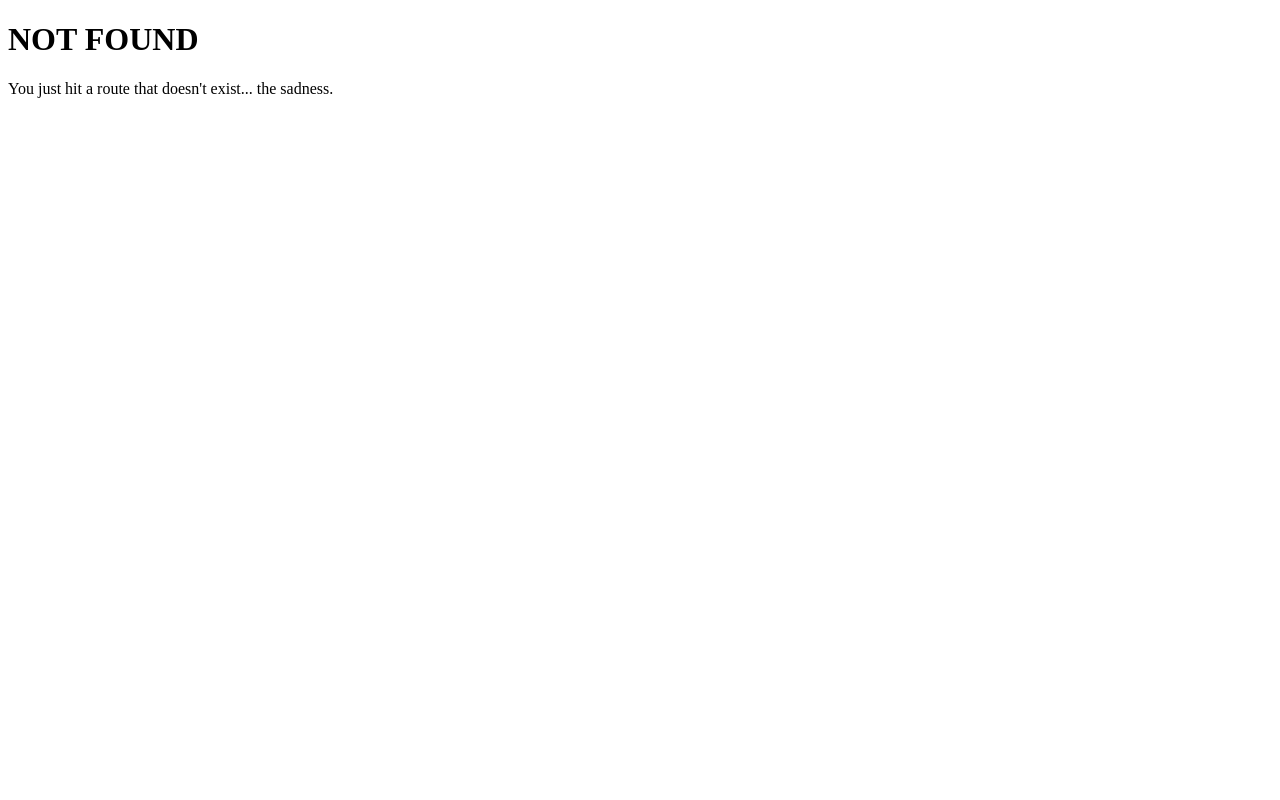
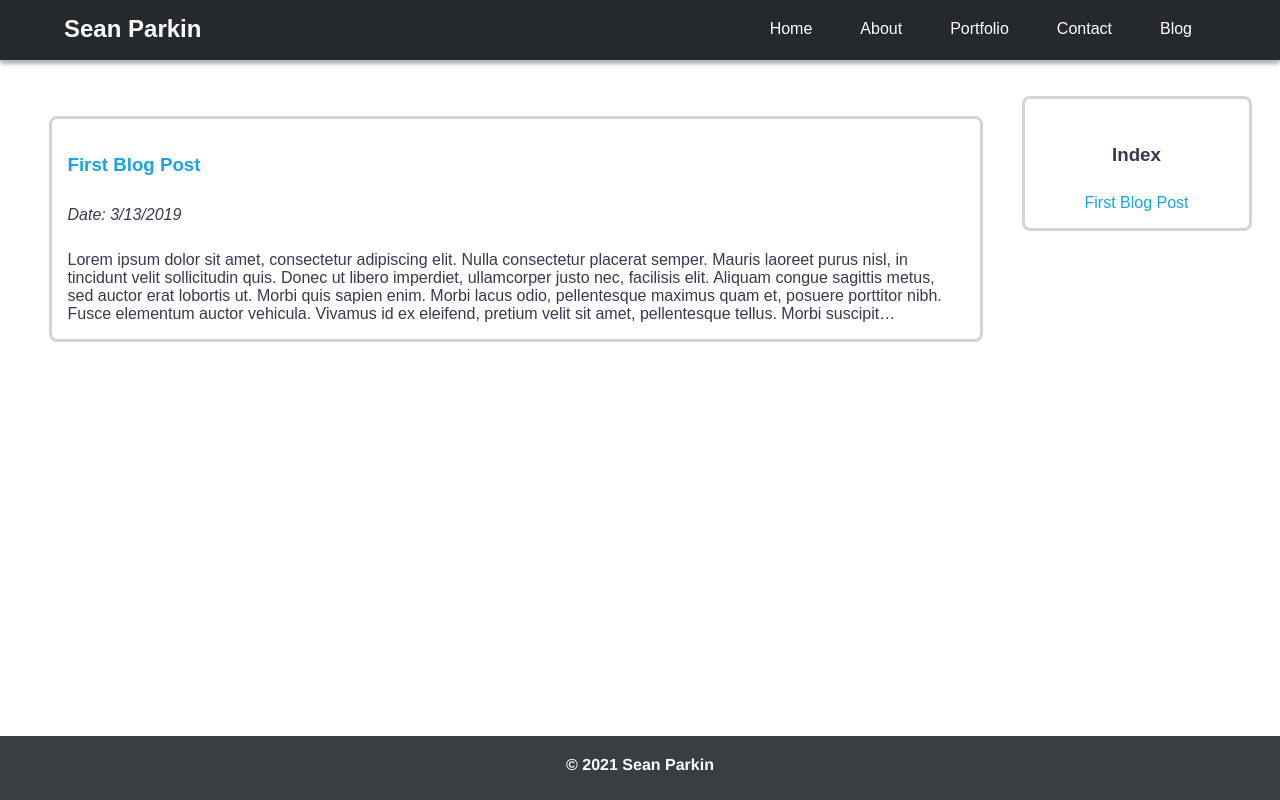
Before and after one commit to minnecoder/gatsby-portfolio, a Gatsby site: page /blog in a window 1280 px wide. Before the commit this address had no page. Built offline with nearby package versions, Linux system fonts and the light colour scheme; Gatsby itself is replaced by a stand-in of ours.

Commit message:
Added blog pages

```diff
--- a/gatsby-config.js
+++ b/gatsby-config.js
@@ -25,6 +25,13 @@ module.exports = {
       options: {
         name: 'data',
         path: `${__dirname}/src/data`,
+      },
+    },
+    {
+      resolve: 'gatsby-source-filesystem',
+      options: {
+        name: 'posts',
+        path: `${__dirname}/src/posts`,
       },
     },
     'gatsby-transformer-sharp',
--- a/src/components/Header.js
+++ b/src/components/Header.js
@@ -13,7 +13,7 @@ const Header = () => (
         <Navlink to="/#about">About</Navlink>
         <Navlink to="/#work">Portfolio</Navlink>
         <Navlink to="/#contact">Contact</Navlink>
-        {/* <Navlink to="/blog">Blog</Navlink> */}
+        <Navlink to="/blog">Blog</Navlink>
       </Navlinks>
     </Navbar>
   </Nav>
--- /dev/null
+++ b/src/pages/blog.js
@@ -0,0 +1,149 @@
+import React from 'react';
+import { Link, graphql } from 'gatsby';
+import PropTypes from 'prop-types';
+import styled, { createGlobalStyle } from 'styled-components';
+import Header from '../components/Header';
+import Footer from '../components/Footer';
+// import media from '../components/media';
+
+const BlogPage = ({ data }) => (
+  <Main>
+    <GlobalStyle />
+    <Header />
+    <Blog id="blog-page">
+      <BlogIndex>
+        <h3>Index</h3>
+        {data.allMarkdownRemark.edges.map((list) => (
+          <div key={list.node.id}>
+            <IndexLink to={list.node.frontmatter.path}>{list.node.frontmatter.title}</IndexLink>
+          </div>
+        ))}
+      </BlogIndex>
+
+      <BlogEntries>
+        {data.allMarkdownRemark.edges.map((blog) => (
+          <BlogEntry key={blog.node.id} id={blog.node.frontmatter.title}>
+            <h3>
+              <EntryLink to={blog.node.frontmatter.path}>{blog.node.frontmatter.title}</EntryLink>
+            </h3>
+
+            <p>
+              {' '}
+              Date:
+              {' '}
+              {blog.node.frontmatter.date}
+            </p>
+
+            <div dangerouslySetInnerHTML={{ __html: blog.node.excerpt }} />
+          </BlogEntry>
+        ))}
+      </BlogEntries>
+    </Blog>
+    <Footer />
+  </Main>
+);
+
+BlogPage.propTypes = {
+  data: PropTypes.objectOf(PropTypes.object).isRequired,
+};
+
+const Main = styled.div`
+  display: flex;
+  flex-direction: column;
+  justify-content: space-between;
+  font-family: 'Poppins', sans-serif;
+  color: #38384f;
+
+`;
+
+const Blog = styled.div`
+  height: 100vh;
+  display: flex;
+  flex: auto;
+  flex-direction: row-reverse;
+  justify-content: space-around;
+  flex: 1 100%;
+  margin-top: 12vh;
+
+`;
+
+const BlogIndex = styled.div`
+  width: 15%;
+  height: 40%;
+  border-style: solid;
+  border-color: #d4d4d4;
+  border-radius: 0.5rem;
+  padding: 1rem;
+  margin-bottom: 2rem;
+  text-align: center;
+  > h3 {
+    padding: 10px 0;
+  }
+
+`;
+const IndexLink = styled(Link)`
+  color: #18a4e0;
+  text-decoration: none;
+  // margin: 2rem 0;
+  &:hover {
+    color: #0253b3;
+  }
+`;
+
+const EntryLink = styled(Link)`
+  color: #18a4e0;
+  text-decoration: none;
+  &:hover {
+    color: #0253b3;
+  }
+`;
+
+const BlogEntries = styled.div`
+  padding: 20px;
+  width: 70%;
+
+`;
+
+const BlogEntry = styled.div`
+  border-style: solid;
+  border-color: #d4d4d4;
+  border-radius: 0.5rem;
+  padding: 1rem;
+  margin-bottom: 2rem;
+  width: 100%;
+  > p {
+    padding: 0.7rem 0;
+    font-style: italic;
+  }
+`;
+
+const GlobalStyle = createGlobalStyle`
+${'' /* @import url('https://fonts.googleapis.com/css2?family=Red+Rose&display=swap');
+font-family: "Red Rose", sans-serif; */}
+body {
+  margin: 0;
+  // background: red;
+
+}
+`;
+
+export const pageQuery = graphql`
+  query IndexQuery {
+    allMarkdownRemark(limit: 10) {
+      edges {
+        node {
+          html
+          id
+          excerpt(pruneLength: 500)
+          frontmatter {
+            path
+            title
+            date
+          }
+        }
+      }
+    }
+  }
+`;
+
+export default BlogPage;
--- /dev/null
+++ b/src/posts/4-2-21/index.md
@@ -0,0 +1,12 @@
+---
+path: "/first-post"
+title: "First Blog Post"
+author: "Sean Parkin"
+date: "3/13/2019"
+---
+
+Lorem ipsum dolor sit amet, consectetur adipiscing elit. Nulla consectetur placerat semper. Mauris laoreet purus nisl, in tincidunt velit sollicitudin quis. Donec ut libero imperdiet, ullamcorper justo nec, facilisis elit. Aliquam congue sagittis metus, sed auctor erat lobortis ut. Morbi quis sapien enim. Morbi lacus odio, pellentesque maximus quam et, posuere porttitor nibh. Fusce elementum auctor vehicula. Vivamus id ex eleifend, pretium velit sit amet, pellentesque tellus. Morbi suscipit pretium lacus in auctor. Vestibulum eget libero non metus pretium sagittis. Proin efficitur, ligula ac commodo ullamcorper, ex purus auctor lectus, et hendrerit turpis orci sed purus. Maecenas cursus, risus sed suscipit consectetur, tortor quam sodales est, sed aliquam ligula nibh sed ligula. Proin sit amet tortor eu ante maximus maximus.
+
+Etiam fringilla libero vel lacus pharetra, in blandit risus tristique. Lorem ipsum dolor sit amet, consectetur adipiscing elit. Maecenas vitae consectetur felis. Nullam interdum turpis risus, at pharetra sapien blandit at. Donec lobortis luctus quam, et eleifend nunc euismod sagittis. Nullam dignissim auctor ipsum eu aliquet. Orci varius natoque penatibus et magnis dis parturient montes, nascetur ridiculus mus. Duis faucibus nibh massa, vestibulum volutpat libero fringilla ac. Ut eget erat eu est egestas mattis. Morbi ligula massa, vulputate at dolor vitae, eleifend porttitor turpis. Aliquam gravida elit augue, non venenatis nunc vulputate ac. Phasellus fermentum neque massa, ultrices dictum lectus pulvinar sit amet. Integer malesuada neque nibh, ut pretium dolor finibus vel.
+
+Quisque viverra, mi vitae pharetra pretium, orci purus luctus ex, ac suscipit leo ligula eget purus. Nullam efficitur efficitur augue ac tristique. Ut sagittis mollis orci sed sodales. Phasellus libero urna, mollis nec congue non, ultricies nec quam. Nunc lobortis, tortor vitae malesuada ultrices, mauris lectus pharetra velit, ac porttitor neque lacus dictum arcu. Praesent pellentesque ante id metus molestie aliquet et vel orci. In eu felis quis augue convallis pharetra.
--- /dev/null
+++ b/src/templates/post.js
@@ -0,0 +1,71 @@
+import React from 'react';
+import Helmet from 'react-helmet';
+import { graphql } from 'gatsby';
+import styled, { createGlobalStyle } from 'styled-components';
+import Header from '../components/Header';
+import Footer from '../components/Footer';
+
+export default function Template({ data }) {
+  const { markdownRemark: post } = data;
+
+  return (
+    <PostContainer>
+      <GlobalStyle />
+      <Header />
+      <Helmet title={`Sean Parkin - ${post.frontmatter.title}`} />
+      <BlogPost>
+        <h1>{post.frontmatter.title}</h1>
+        <h3>{post.frontmatter.date}</h3>
+        <BlogPostContent dangerouslySetInnerHTML={{ __html: post.html }} />
+      </BlogPost>
+      <Footer />
+    </PostContainer>
+  );
+}
+
+export const postQuery = graphql`
+  query BlogPostByPath($path: String!) {
+    markdownRemark(frontmatter: { path: { eq: $path } }) {
+      html
+      frontmatter {
+        path
+        title
+        date
+      }
+    }
+  }
+`;
+
+const PostContainer = styled.div`
+  display: flex;
+  flex-direction: column;
+  justify-content: space-between;
+  min-height: 100vh;
+  position: relative;
+`;
+
+const BlogPost = styled.div`
+  flex: 1;
+  width: 80%;
+  margin: 0 auto;
+  padding: 12vh 8vh;
+  font-family: 'Poppins', sans-serif;
+  color: #38384f;
+  > h3 {
+    padding: 10px 0;
+    font-style: italic;
+  }
+
+`;
+
+const GlobalStyle = createGlobalStyle`
+${'' /* @import url('https://fonts.googleapis.com/css2?family=Red+Rose&display=swap');
+font-family: "Red Rose", sans-serif; */}
+body {
+  margin: 0;
+  // background: red;
+
+}
+`;
+
+const BlogPostContent = styled.div``;
```
Also changed, not shown: gatsby-node.js (+30 -6 lines).
